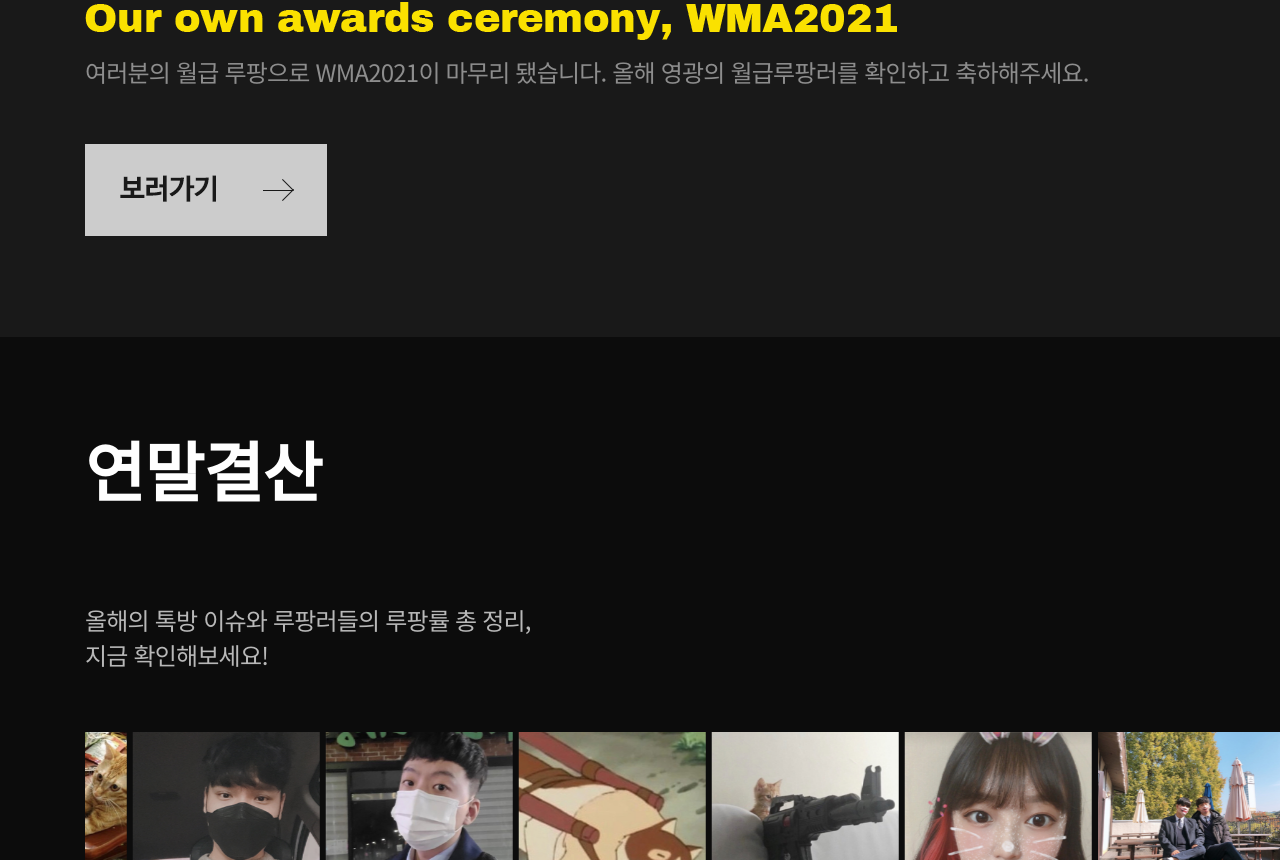
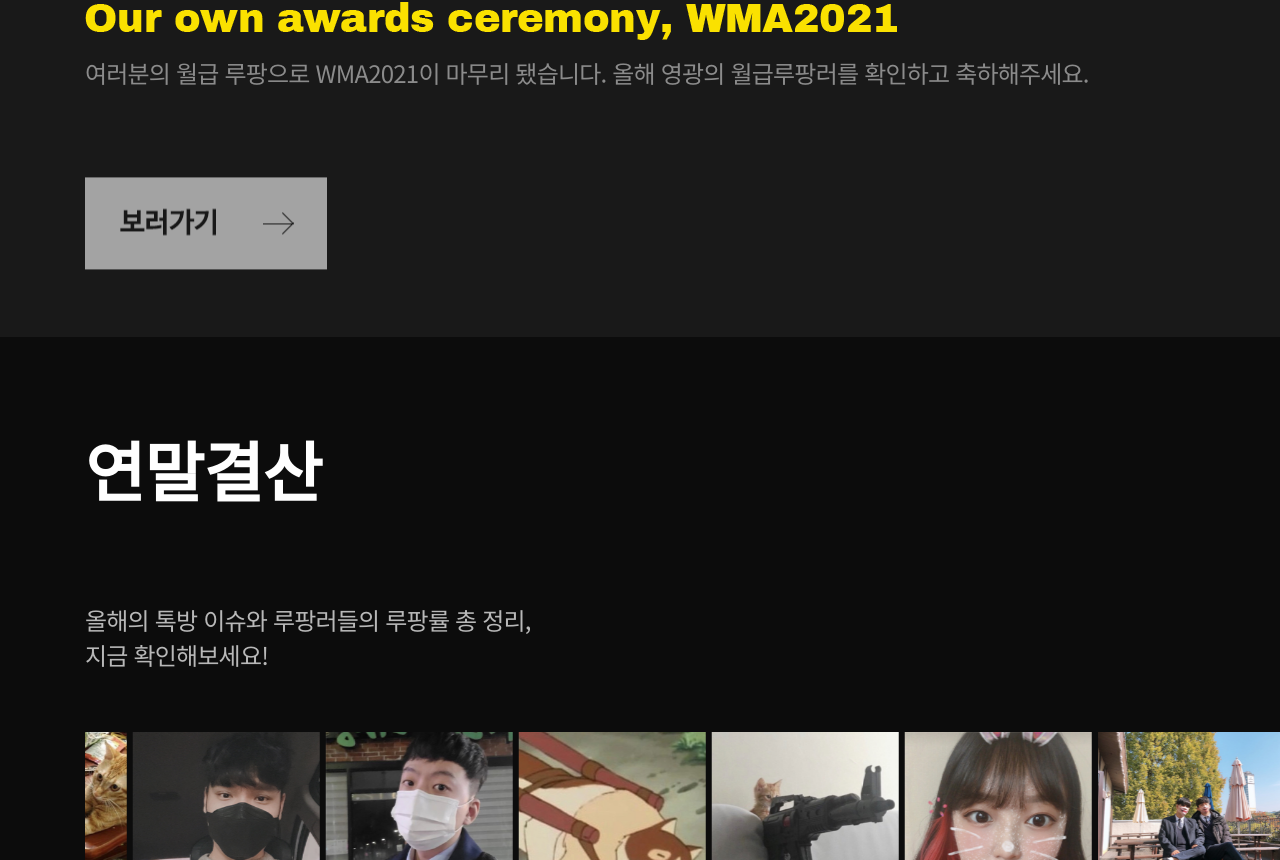
Before and after one commit to seung-juv/wwm-2021, a React (Create React App) app: page / in a window 1280 px wide. Shown: the part 1112-1972 px from the top of the page. Built offline with nearby package versions, Linux system fonts and the light colour scheme.

Commit message:
initial commit

```diff
--- a/src/routes/home.tsx
+++ b/src/routes/home.tsx
@@ -337,6 +337,7 @@
                 y: 150,
               }}
               enterToOptions={{
+                delay: 2,
                 opacity: 1,
                 y: 0,
               }}
@@ -357,6 +358,7 @@
                 y: 150,
               }}
               enterToOptions={{
+                delay: 2.2,
                 opacity: 1,
                 y: 0,
               }}
@@ -377,6 +379,7 @@
                 y: 150,
               }}
               enterToOptions={{
+                delay: 2.4,
                 opacity: 1,
                 y: 0,
               }}
@@ -400,6 +403,7 @@
                 y: 150,
               }}
               enterToOptions={{
+                delay: 2.6,
                 opacity: 1,
                 y: 0,
               }}
```
